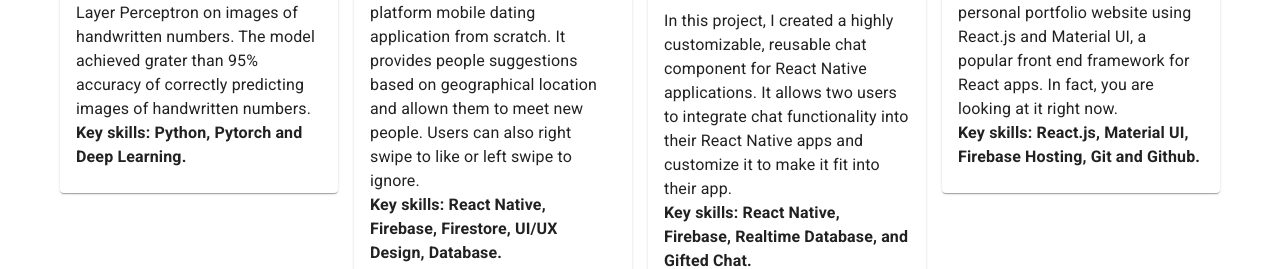
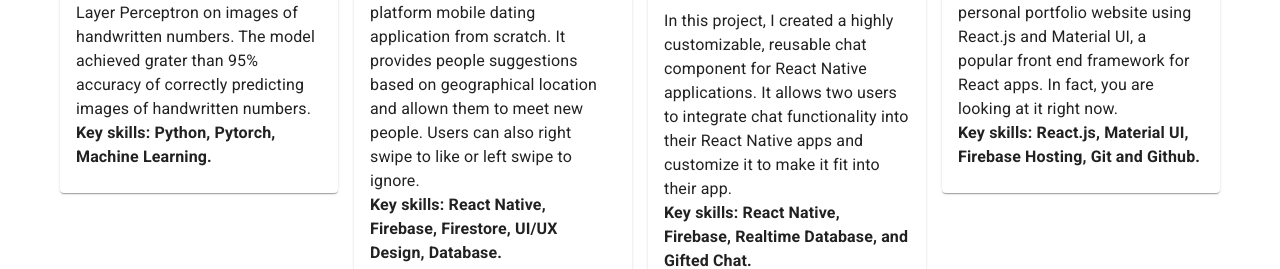
Before and after one commit to yashg160/Portfolio, a React (Create React App) app: page / in a window 1280 px wide. Shown: the part 1143-1412 px from the top of the page. Built offline with nearby package versions, Linux system fonts and the light colour scheme.

Commit message:
Update Home.js

```diff
--- a/src/screens/Home.js
+++ b/src/screens/Home.js
@@ -150,7 +150,7 @@ export default class Home extends React.Component {
                                     </Typography>
 
                                     <Typography variant="body1" style={{fontWeight: 700}}>
-                                         Key skills: Python, Pytorch and Deep Learning.
+                                         Key skills: Python, Pytorch, Machine Learning.
                                     </Typography>
                                 </CardContent>
                             </Card>
```
